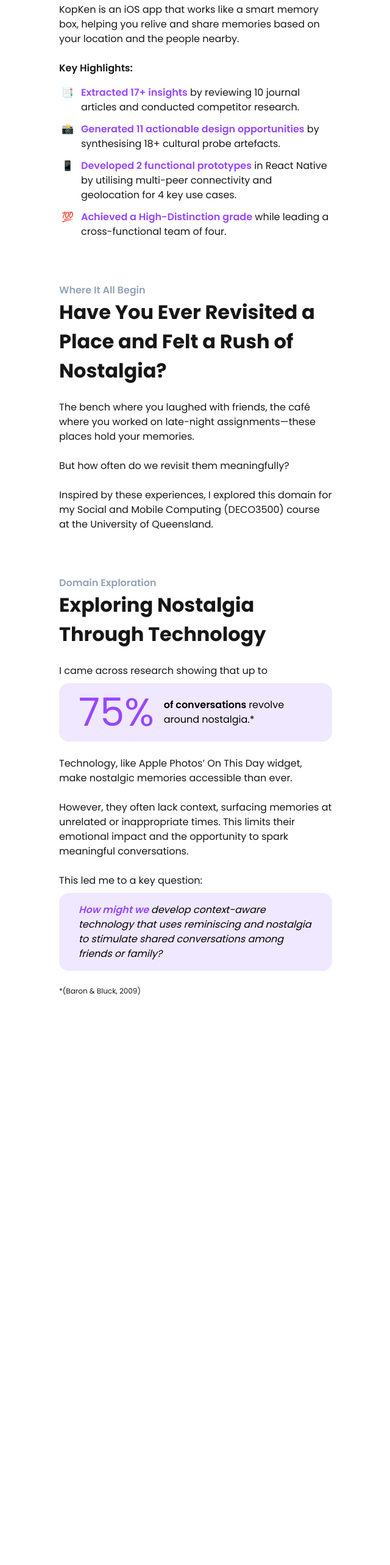
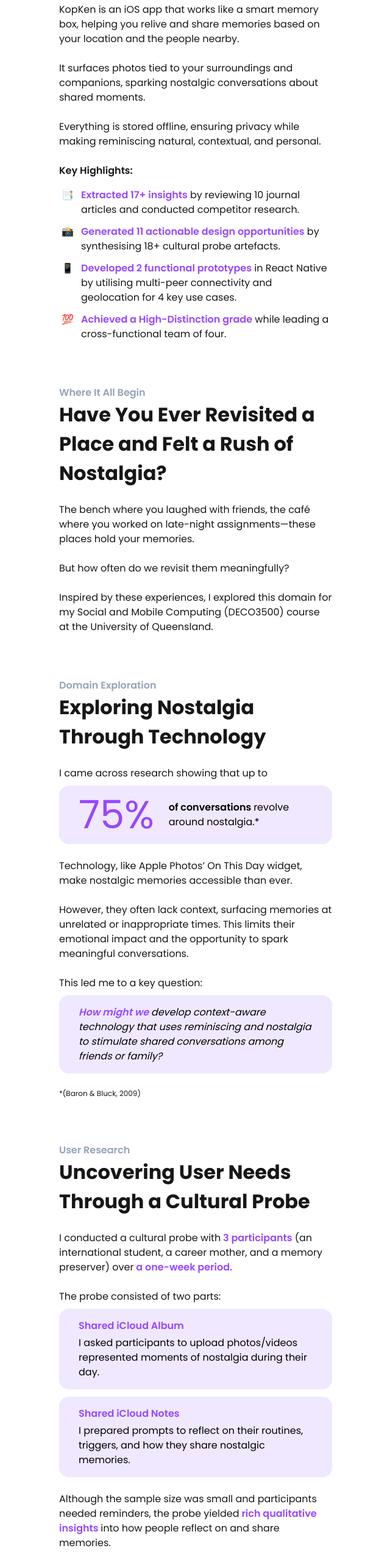
Before and after one commit to hazlazuardi/portfolio, a Next.js app: page /kopken in a window 1280 px wide. Shown: the part 2834-5400 px from the top of the page at 61% size, without its empty margins (319-959 px from the left). Before the commit the page ends 4492 px from the top, so only its background shows below. Built offline with nearby package versions, Linux system fonts and the light colour scheme.

Commit message:
fix: Card responsiveness

```diff
--- a/src/app/kopken/page.tsx
+++ b/src/app/kopken/page.tsx
@@ -1,5 +1,6 @@
 import Image from "next/image";
 import A from "./components/A";
+import thatBench from '../../../public/kopken/images/that-bench.jpg'
 
 const images = [
     "ghost-mode.png",
@@ -151,6 +152,15 @@ export default function KopKenPage() {
                     relive and share memories based on your location and the people
                     nearby.
                 </p>
+                <p>
+                    It surfaces photos tied to your surroundings and companions, sparking
+                    nostalgic conversations about shared moments.
+                </p>
+                <p>
+                    Everything is stored
+                    offline, ensuring privacy while making reminiscing natural, contextual,
+                    and personal.
+                </p>
 
                 {/* Highlights */}
                 <div>
@@ -179,6 +189,21 @@ export default function KopKenPage() {
                     </ul>
                 </div>
             </SectionWrapper>
+
+
+            {/* That Bench */}
+            {/* <section className="w-screen">
+                <Image
+                    src={'/kopken/images/that-bench.jpg'}
+                    // width={100}
+                    // height={100}
+                    alt="nostalgic bench"
+                    quality={100}
+                    objectFit='contain'
+                    objectPosition='center'
+                // fill
+                />
+            </section> */}
 
 
 
@@ -211,11 +236,12 @@ export default function KopKenPage() {
                         I came across research showing that up to
                     </p>
                     <Callout>
-                        <div className="max-w-lg flex gap-4 px-8 items-center">
-                            <p className="text-[4rem] text-kopken-primary-500 leading-[1] ">75%</p>
+                        <div className="max-w-lg flex gap-6 px-8 items-center">
+                            <p className="text-[2.4rem] min-[380px]:text-[3rem] min-[450px]:text-[4rem] text-kopken-primary-500 dark:text-kopken-primary-400 leading-[1] ">75%</p>
                             <p><span className="font-semibold">of conversations </span>revolve around nostalgia.*</p>
                         </div>
                     </Callout>
+
                 </div>
                 <p className="w-full mx-auto">
                     Technology, like Apple Photos’ On This Day widget, make nostalgic memories accessible than ever.
@@ -230,7 +256,7 @@ export default function KopKenPage() {
 
                     <Callout>
                         <p className="italic max-w-lg px-8">
-                            <span className="font-semibold text-kopken-primary-500">How might we </span>
+                            <span className="font-semibold text-kopken-primary-500 dark:text-kopken-primary-400">How might we </span>
                             develop context-aware technology that uses reminiscing and nostalgia to stimulate shared conversations among friends or family?
                         </p>
                     </Callout>
@@ -240,6 +266,52 @@ export default function KopKenPage() {
 
             </SectionWrapper>
 
+
+
+            {/* User Research */}
+            <SectionWrapper>
+                <HeadingBlock
+                    subtitle="User Research"
+                    title="Uncovering User Needs Through a Cultural Probe"
+                />
+                <p>
+                    I conducted a cultural probe with
+                    <span className="text-kopken-primary-500 font-semibold"> 3 participants</span> (an international student,
+                    a career mother, and a memory preserver) over
+                    <span className="text-kopken-primary-500 font-semibold"> a one-week period.</span>
+                </p>
+                <div className="flex flex-col gap-3">
+                    <p className="-mb-1">
+                        The probe consisted of two parts:
+                    </p>
+                    <Callout>
+                        <div className="max-w-lg flex flex-col gap-1 px-8">
+                            <p className="text-kopken-primary-500 dark:text-kopken-primary-400 font-semibold" >Shared iCloud Album</p>
+                            <p>I asked participants to upload photos/videos represented moments of nostalgia during their day.</p>
+                        </div>
+                    </Callout>
+                    <Callout>
+                        <div className="max-w-lg flex flex-col gap-1 px-8">
+                            <p className="text-kopken-primary-500 dark:text-kopken-primary-400 font-semibold" >
+                                Shared iCloud Notes
+                            </p>
+                            <p>
+                                I prepared prompts to reflect on their routines, triggers, and how they share nostalgic memories.
+                            </p>
+                        </div>
+                    </Callout>
+                </div>
+                <p>
+                    Although the sample size was small and participants needed reminders, the probe yielded
+                    <span className="font-semibold text-kopken-primary-500"> rich qualitative insights </span>
+                    into how people reflect on and share memories.
+                </p>
+            </SectionWrapper>
+
+
+            {/* User Research Images */}
+
+
         </ div >
     );
 }
```
Also changed, not shown: public/kopken/images/that-bench.jpg (added).
